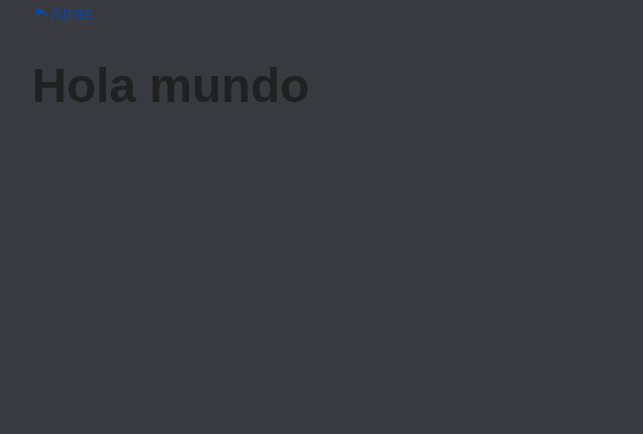
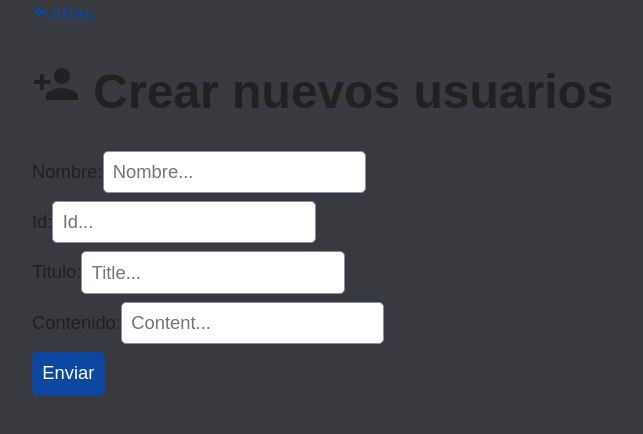
Before and after one commit to Marelyn15/first-proyect-react-and-vite, a React (Vite) app: page /AddPerson in a window 1280 px wide. Shown: the top 434 px of the page, without its empty margins (248-891 px from the left). Built offline with nearby package versions, Linux system fonts and the light colour scheme; data requests are answered from the project's data file.

Commit message:
Twelfth commit
new features like a form in AddUser, EditUser and its icons and some new styles

```diff
--- a/src/main.jsx
+++ b/src/main.jsx
@@ -18,7 +18,7 @@ ReactDOM.createRoot(document.getElementById("root")).render(
       <Routes>
         <Route path="/" element={<App />} />
         <Route path="/:id" element={<Detalles />} />
-        <Route path="/EditUser" element={<EditUser />} />
+        <Route path="/:id/EditUser" element={<EditUser />} />
         <Route path="/AddPerson" element={<AddUser />} />
       </Routes>
     </BrowserRouter>
--- a/src/pages/AddUser.jsx
+++ b/src/pages/AddUser.jsx
@@ -1,13 +1,57 @@
+//Icons
 import { MdOutlineReply } from "react-icons/md";
+import { MdPersonAdd } from "react-icons/md";
+//Hooks
 import { Link, useParams } from "react-router-dom";
+import {useRef, useState} from "react"
+//fetch
+import { useFetch } from "../utils/hooks/useFetch";
+import { useFetchPost } from "../utils/hooks/useFetchPost";
+//CSS
+import "../styles/AddUser.css";
+import "../styles/cards.css";
+
+
 function AddUser() {
+  const params = useParams();
+  //Data de los user by id
+  const { data, isLoading } = useFetch(
+    `http://localhost:3000/users`
+  );
+
+  //Data de los posts de acuerdo a los users
+  const { dataPost } = useFetchPost(
+    `http://localhost:3000/posts`
+  );
+
   return (
     <div>
       <Link to={".."}>
         <MdOutlineReply />
         Atras
       </Link>
-      <h1>Hola mundo</h1>
+
+      <h1>
+        <MdPersonAdd /> Crear nuevos usuarios
+      </h1>
+      <label>
+        Nombre:
+        <input className="Add" placeholder="Nombre..." />
+      </label>
+      <label>
+        Id:
+        <input className="Add" placeholder="Id..." />
+      </label>
+      <label>
+        Titulo:
+        <input className="Add" placeholder="Title..." />
+      </label>
+      <label>
+        Contenido:
+        <input className="Add" placeholder="Content..." />
+      </label>
+
+      <button>Enviar</button>
     </div>
   );
 }
--- a/src/pages/App.jsx
+++ b/src/pages/App.jsx
@@ -33,12 +33,6 @@ function App() {
           Users
         </h1>
         <div className="options-users">
-          <p className="editPerson">
-            <Link to={"EditUser"}>
-              {" "}
-              <BsFillPersonCheckFill /> Editar usuarios
-            </Link>
-          </p>
           <p className="addPerson">
             <Link to={"AddPerson"}>
               {" "}
@@ -61,6 +55,12 @@ function App() {
                       <MdPerson /> {user.name}
                     </Link>
                   </span>
+                  <p className="editPerson">
+                    <Link to={`${user.id}/EditUser`}>
+                      {" "}
+                      <BsFillPersonCheckFill /> Editar usuarios
+                    </Link>
+                  </p>
                 </p>
               </div>
             );
--- a/src/pages/EditUser.jsx
+++ b/src/pages/EditUser.jsx
@@ -1,5 +1,8 @@
+//Hooks
+import { Link, useParams } from "react-router-dom";
+//Icons
+import { BsFillPersonCheckFill } from "react-icons/bs";
 import { MdOutlineReply } from "react-icons/md";
-import { Link, useParams } from "react-router-dom";
 
 function EditUser() {
   return (
@@ -8,7 +11,19 @@ function EditUser() {
         <MdOutlineReply />
         Atras
       </Link>
-      <h1>Hello world</h1>
+      <h1>
+        <BsFillPersonCheckFill /> Editar usuarios
+      </h1>
+      <label>
+        Titulo:
+        <input className="Add" placeholder="Title..." />
+      </label>
+      <label>
+        Contenido:
+        <input className="Add" placeholder="Content..." />
+      </label>
+
+      <button>Enviar</button>
     </div>
   );
 }
--- /dev/null
+++ b/src/styles/addUser.css
@@ -0,0 +1,3 @@
+.add {
+  width: 100%;
+}
--- a/src/styles/options.css
+++ b/src/styles/options.css
@@ -3,5 +3,5 @@
   justify-content: space-between;
 }
 .editPerson {
-  margin-top: 8%;
+ font-size: 0.7em;
 }
```
